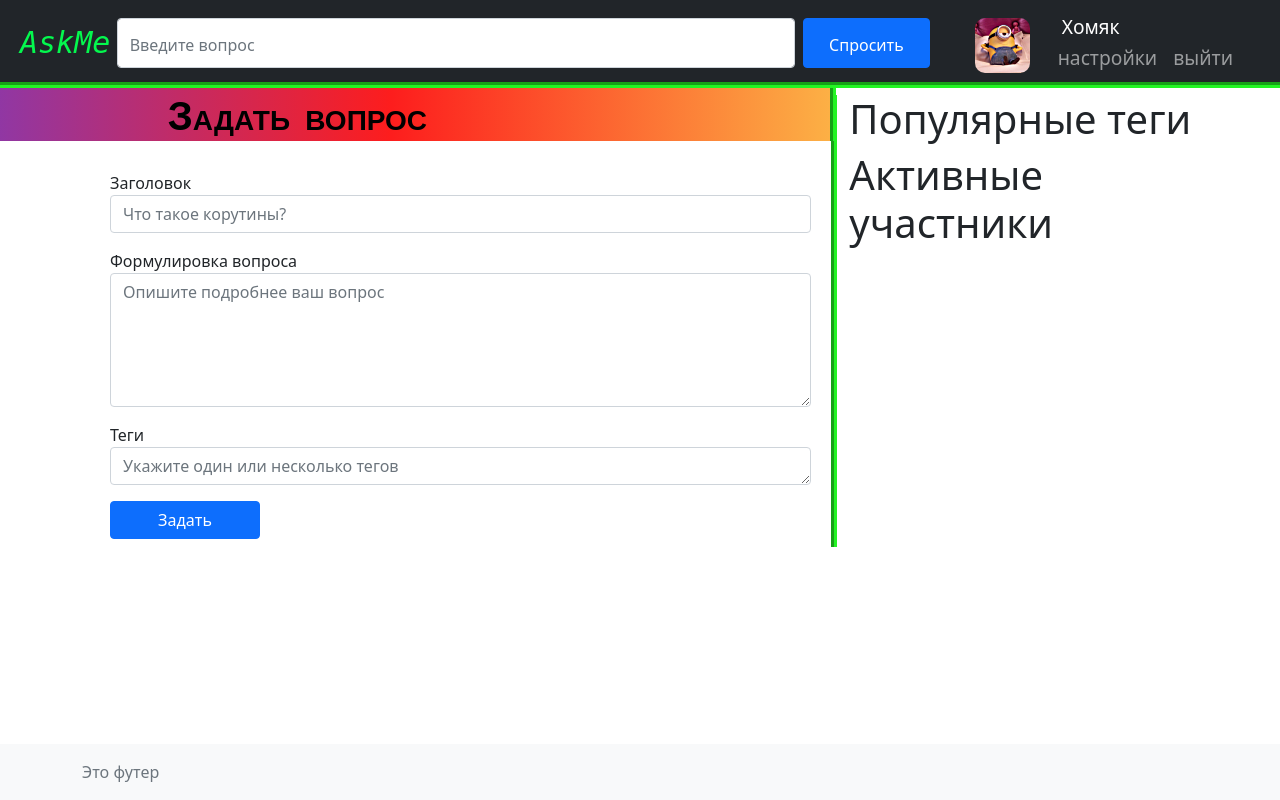
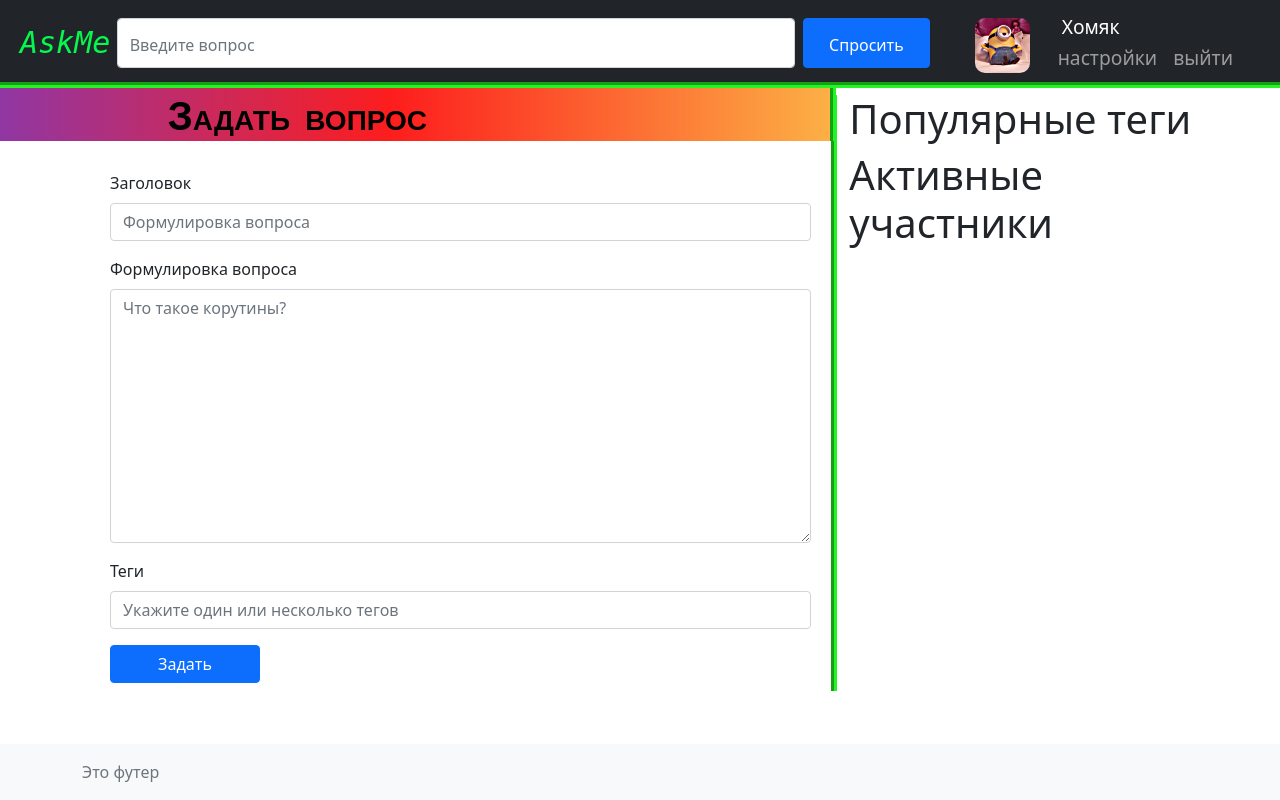
Before and after one commit to Flash1ee/tpark-web-hw, a Django app: page /ask/ in a window 1280 px wide. Run offline with Django 3.2, Linux system fonts and the light colour scheme; the visitor is signed in with stand-in values (Sample User, id 1); data that the repository does not hold is empty; some libraries are stand-ins or nearby versions.

Commit message:
add question form

```diff
--- a/askme/app/forms.py
+++ b/askme/app/forms.py
@@ -1,5 +1,5 @@
 from django import forms
-from app.models import Profile
+from app.models import Profile, Question
 
 
 class LoginForm(forms.ModelForm):
@@ -38,3 +38,21 @@ class SettingsForm(forms.ModelForm):
     email = forms.EmailField(widget=forms.EmailInput(attrs={"class": "form-group mb-3"}), label="email")
     first_name = forms.CharField(widget=forms.TextInput(attrs={"class": "form-group mb-3"}), label="Ник")
     avatar = forms.FileField(widget=forms.FileInput(attrs={"class": "form-group mb-3"}), label="Аватар", required=False)
+
+
+class QuestionForm(forms.ModelForm):
+    tag_list = forms.CharField(widget=forms.TextInput(attrs={"class": "form-group mb-3",
+                                                         "placeholder": "Укажите один или несколько тегов"}),
+                           label="Теги")
+
+    class Meta:
+        model = Question
+        fields = ("title", "text",)
+        labels = {
+            "title": "Заголовок",
+            "text": "Формулировка вопроса",
+        }
+        widgets = {
+            "title": forms.TextInput(attrs={"placeholder": "Формулировка вопроса"}),
+            "text": forms.Textarea(attrs={"placeholder": "Что такое корутины?"})
+        }
--- a/askme/app/views.py
+++ b/askme/app/views.py
@@ -2,7 +2,7 @@ from django.shortcuts import render, redirect, reverse
 from askme.settings import REDIRECT_FIELD_NAME
 from django.contrib.auth.decorators import login_required
 from django.core.cache import cache
-from app.forms import LoginForm, RegisterForm, SettingsForm
+from app.forms import LoginForm, RegisterForm, SettingsForm, QuestionForm
 from django.contrib import auth
 from app.models import *
 import paginator
@@ -149,6 +149,21 @@ def signup_page(request):
 
 @login_required(login_url="login", redirect_field_name=REDIRECT_FIELD_NAME)
 def ask_page(request):
+    if request.method == "GET":
+        form = QuestionForm()
+    else:
+        form = QuestionForm(data=request.POST)
+        if form.is_valid():
+            question = form.save(commit=False)
+            question.profile = Profile.objects.get(user=request.user)
+            question.save()
+            for tag in form.cleaned_data['tag_list'].split():
+                new = Tag.objects.get_or_create(name=tag)[0]
+                question.tags.add(new)
+            question.save()
+            return redirect("one_question", question_id = question.id)
+        form.save()
+
     return render(request, 'ask.html',
                   {'popular_tags': Tag.objects.top_tags(),
-                   'top_users': users, "key": "authorized"})
+                   'top_users': users, "key": "authorized", 'form': form})
--- a/askme/templates/ask.html
+++ b/askme/templates/ask.html
@@ -1,27 +1,32 @@
 {% extends "include/base.html" %}
 {% load static %}
+{% load bootstrap4 %}
+{% bootstrap_css %}
 {% block title-browser %}
-Задать вопрос
+    Задать вопрос
 {% endblock title-browser %}
 {% block page-title %}
     Задать вопрос
 {% endblock %}
 {% block content %}
-    <form id="new-question" class="new-question">
-        <div class="form-label mb-3">
-            <label for="TitleLabel">Заголовок</label>
-            <input type="text" class="form-control" id="InputTitle" placeholder="Что такое корутины?">
-        </div>
-        <div class="form-label mb-3">
-            <label for="DescriptionQuestion">Формулировка вопроса</label>
-            <textarea class="form-control" id="InputDescriptionQuestion" placeholder="Опишите подробнее ваш вопрос"
-                      rows='5'></textarea>
-        </div>
-        <div class="form-label mb-3">
-            <label for="TagsQuestion">Теги</label>
-            <textarea class="form-control" id="InputTags" placeholder="Укажите один или несколько тегов"
-                      rows='1'></textarea>
-        </div>
+    <form id="new-question" class="new-question" action="/ask/" method="post">
+        {% bootstrap_form form %}
+        {% csrf_token %}
+
+        {#        <div class="form-label mb-3">#}
+        {#            <label for="TitleLabel">Заголовок</label>#}
+        {#            <input type="text" class="form-control" id="InputTitle" placeholder="Что такое корутины?">#}
+        {#        </div>#}
+        {#        <div class="form-label mb-3">#}
+        {#            <label for="DescriptionQuestion">Формулировка вопроса</label>#}
+        {#            <textarea class="form-control" id="InputDescriptionQuestion" placeholder="Опишите подробнее ваш вопрос"#}
+        {#                      rows='5'></textarea>#}
+        {#        </div>#}
+        {#        <div class="form-label mb-3">#}
+        {#            <label for="TagsQuestion">Теги</label>#}
+        {#            <textarea class="form-control" id="InputTags" placeholder="Укажите один или несколько тегов"#}
+        {#                      rows='1'></textarea>#}
+        {#        </div>#}
         <button type="submit" class="btn btn-primary mb-2">Задать</button>
     </form>
 {% endblock %}
--- a/askme/templates/include/question.html
+++ b/askme/templates/include/question.html
@@ -32,8 +32,10 @@
             {% endfor %}
         </div>
         <span class="answers">
-                    <a class='btn btn-outline-primary btn-sm mt-2' href='{% url "one_question" question_id=question.id %}'>
-                        <b><i>Ответов({{ question.answers }})</i></b></a>
+                    <a class='btn btn-outline-primary btn-sm mt-2'
+                       href='{% url "one_question" question_id=question.id %}'>
+                        <b><i>Ответов( {% if question.answers %}{{ question.answers }} {% else %}
+                            {{ 0 }} {% endif %})</i></b></a>
                 </span>
     </div>
 </div>
```
